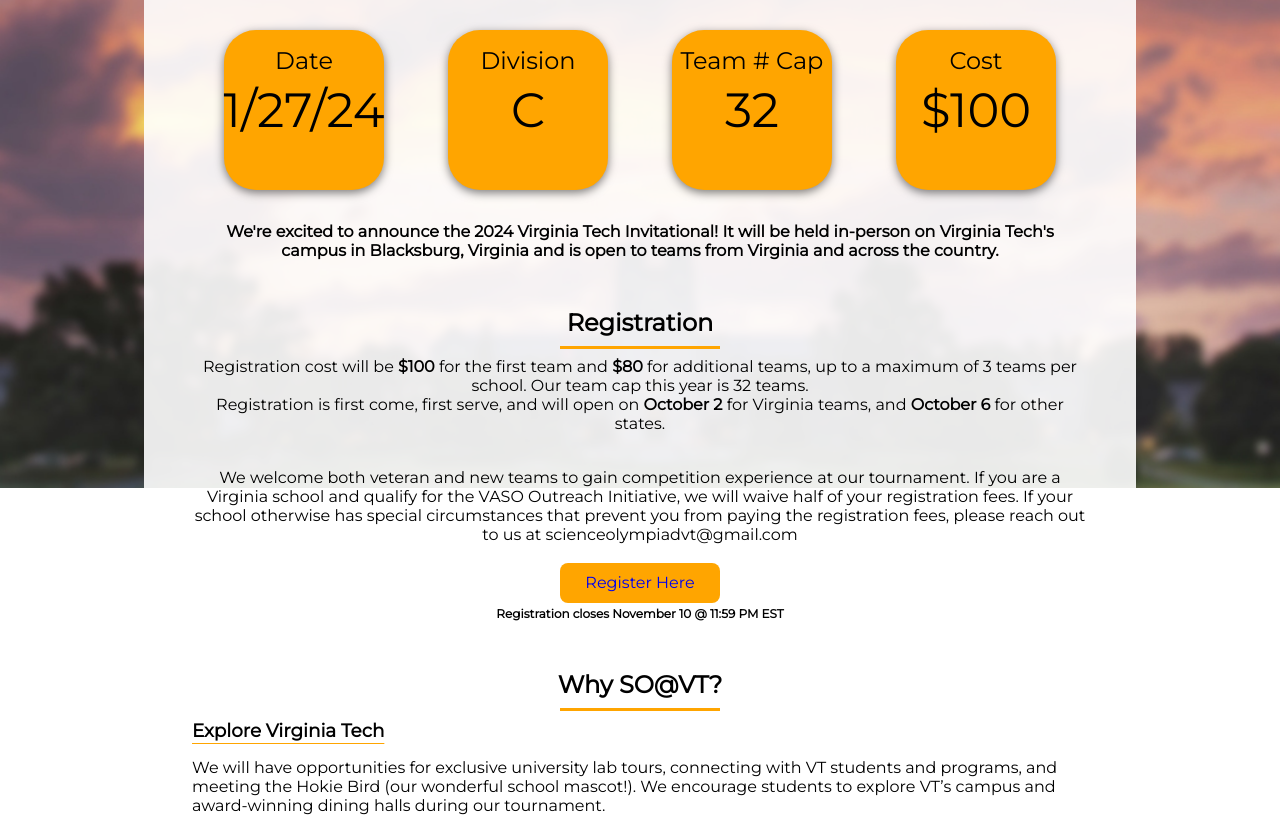
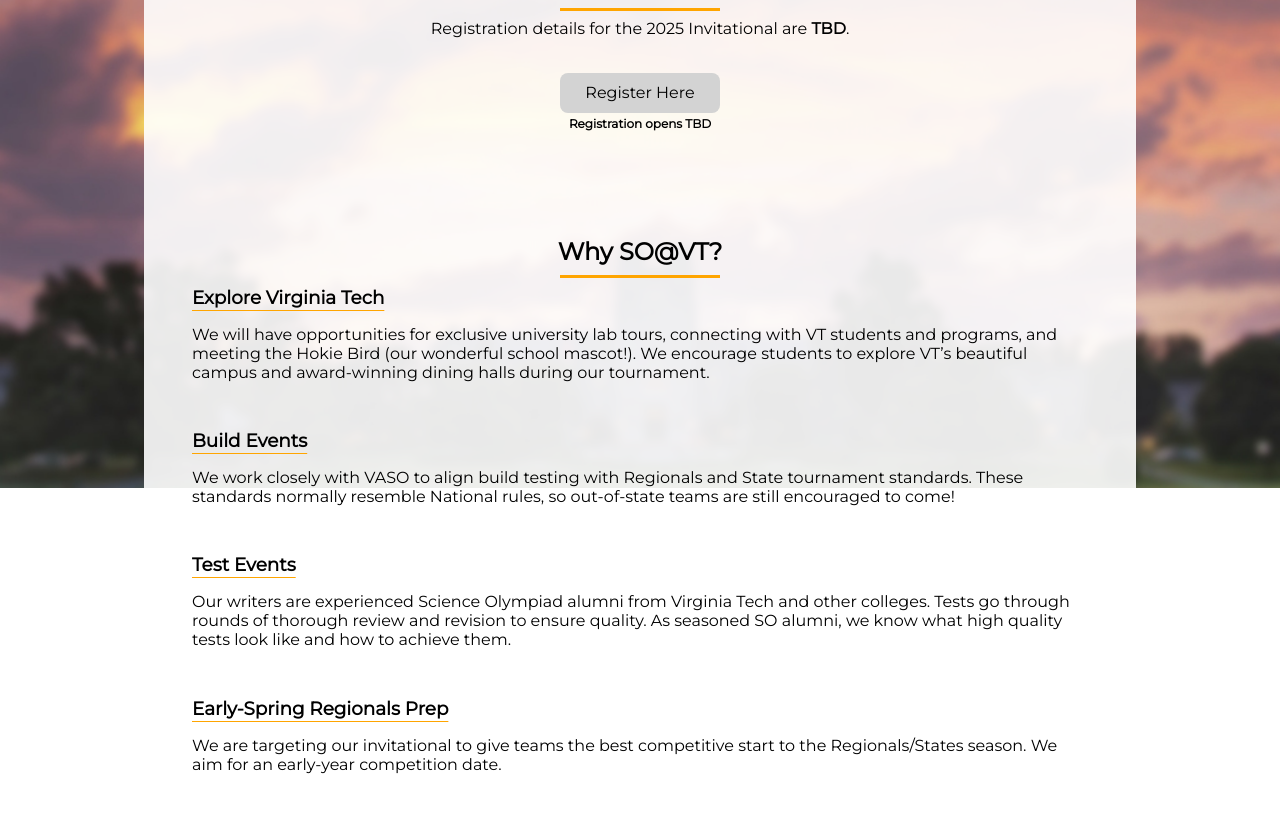
Before and after one commit to Pojoto/sovt-website, a SvelteKit app: page /tournament-info in a window 1280 px wide. Shown: the part 312-1129 px from the top of the page. Built offline with nearby package versions, Linux system fonts and the light colour scheme.

Commit message:
updated tournament info page for next year

```diff
--- a/src/routes/tournament-info/+page.svelte
+++ b/src/routes/tournament-info/+page.svelte
@@ -9,23 +9,10 @@
 <div class='bg-image'></div>
 <div class="content">
     <div class="title">
-        <b>2024 Science Olympiad at Virginia Tech Invitational</b>
-    </div>
-
-    <div class="division">Division C</div>
-    <br>
-    <div class="division">January 27, 2024</div>
-
-    <div class="cards">
-        <Card title="Date" content="1/27/24"/>
-        <Card title="Division" content="C"/>
-        <Card title="Team # Cap" content="32"/>
-        <Card title="Cost" content="$100"/>
+        <b>2025 Virginia Tech Invitational</b>
     </div>
 
     <div class="info">
-        <b>We're excited to announce the 2024 Virginia Tech Invitational! It will be held in-person on Virginia Tech's campus in Blacksburg, Virginia and is open to teams from Virginia and across the country.</b>
-
 
         <div class="section">
             <h2>
@@ -33,21 +20,21 @@
             </h2>
 
             <p style="">
-                Registration cost will be <b>$100</b> for the first team and <b>$80</b> for additional teams, up to a maximum of 3 teams per school.
-                Our team cap this year is 32 teams.<br>Registration is first come, first serve, and will open on
-                <b>October 2</b> for Virginia teams, and <b>October 6</b> for other states.
+                Registration details for the 2025 Invitational are <b>TBD</b>.
                 <br><br>
             </p>
 
             <p style="">
-                We welcome both veteran and new teams to gain competition experience at our tournament. If you are a Virginia school and qualify for the VASO Outreach Initiative, we will waive half of your registration fees.
+                <!-- We welcome both veteran and new teams to gain competition experience at our tournament. If you are a Virginia school and qualify for the VASO Outreach Initiative, we will waive half of your registration fees.
                 If your school otherwise has special circumstances that prevent you from paying the registration fees,
                 please reach out to us at scienceolympiadvt@gmail.com
 
-                <br><br>
-                <Button text="Register Here" url="https://docs.google.com/forms/d/e/1FAIpQLScBBQE8dZRdnpWDDE7f8RkJL2gYuzKzbp78SMWQRXhukXOaqQ/viewform?usp=sf_link" active={true}/>
+                <br><br> -->
+                <Button text="Register Here" url="https://docs.google.com/forms/d/e/1FAIpQLScBBQE8dZRdnpWDDE7f8RkJL2gYuzKzbp78SMWQRXhukXOaqQ/viewform?usp=sf_link" active={false}/>
 
-                <b style="font-size:.75rem">Registration closes November 10 @ 11:59 PM EST</b>
+                <b style="font-size:.75rem">Registration opens TBD</b>
+
+                <br><br><br><br>
 
             </p>
         </div>
@@ -60,31 +47,30 @@
             <p style='text-align:left'>We will have opportunities for exclusive university lab tours,
                 connecting with VT students and programs, and meeting the Hokie
                 Bird (our wonderful school mascot!). We encourage students to
-                explore VT’s campus and award-winning dining halls during our
+                explore VT’s beautiful campus and award-winning dining halls during our
                 tournament.</p>
 
                 <br>
 
             <h1 class="subtitle">Build Events</h1>
-            <p style='text-align:left'>We’re working closely with VASO to align
-                build testing with Regionals and State tournament standards.
-                We expect to run all builds this year.</p>
+            <p style='text-align:left'>We work closely with VASO to align
+                build testing with Regionals and State tournament standards. These standards
+                normally resemble National rules, so out-of-state teams are still encouraged to come!
+                </p>
 
                 <br>
 
             <h1 class="subtitle">Test Events</h1>
             <p style='text-align:left'>Our writers are experienced Science Olympiad
                 alumni from Virginia Tech and other colleges.
-                Tests go through rounds of thorough review and revision to ensure quality.</p>
+                Tests go through rounds of thorough review and revision to ensure quality.
+                As seasoned SO alumni, we know what high quality tests look like and how to achieve them.</p>
 
                 <br>
 
             <h1 class="subtitle">Early-Spring Regionals Prep</h1>
             <p style='text-align:left'>We are targeting our invitational to give teams the
-                 best competitive start to the Regionals/States season.
-                 Virginia teams can return for our Virginia Tech Regional
-                 on February 17th.</p>
-
+                 best competitive start to the Regionals/States season. We aim for an early-year competition date.</p>
 
                  <br>
 
@@ -92,17 +78,8 @@
             <p style='text-align:left'>We host an annual Q&A webinar leading up
                 to our competition, where SO alumni give competition advice.
                 We’d love to answer any questions you have about our tournament
-                or team logistics in general.</p>
+                or Science Olympiad in general.</p>
 
-            <!-- <h2>
-                Tests
-            </h2>
-
-            <p>
-                Tournament quality is extremely important to us. Tests will be written by experienced Science Olympiad alumni from Virginia Tech and around the country.
-                Each test goes through a series of checks and deadlines to ensure the highest quality. <br>
-                <br>
-            </p> -->
         </div>
 
         <div class="section">
```
